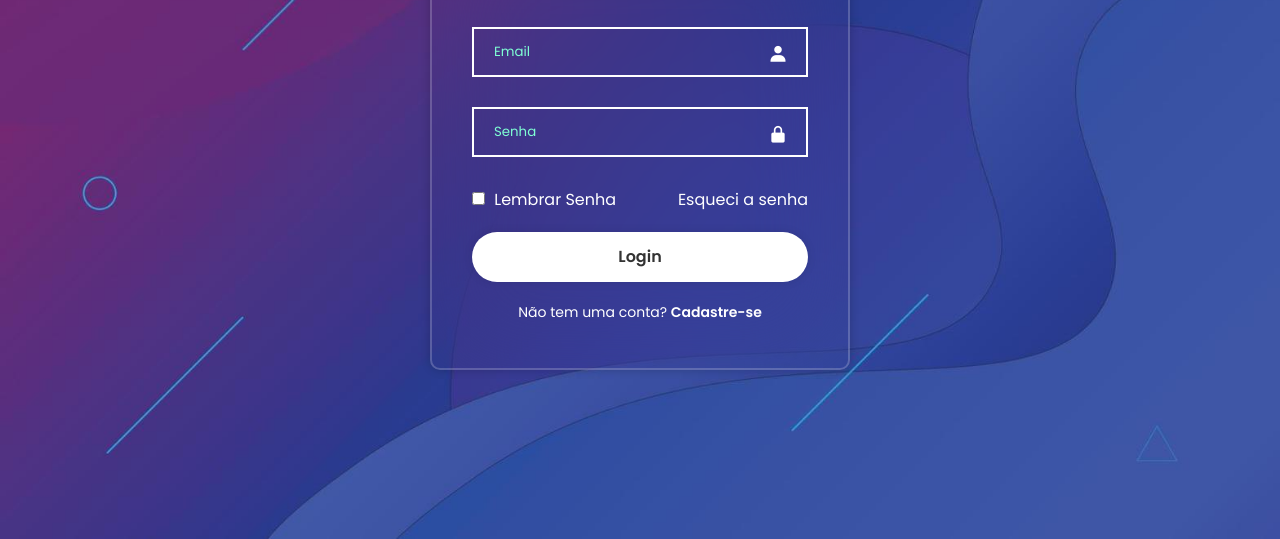
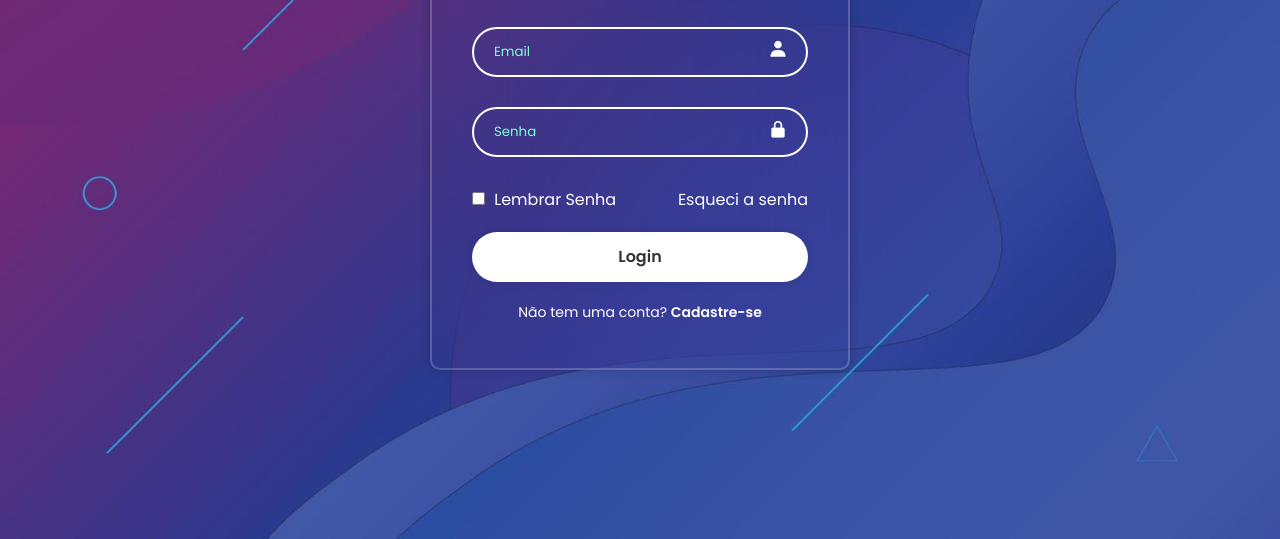
Before and after one commit to Cjzinho0111/Formulario_css, a plain HTML site: page index.html in a window 1280 px wide. Shown: the part 261-800 px from the top of the page. Drawn offline with nearby package versions, Linux system fonts and the light colour scheme.

Commit message:
Alterando o input

```diff
--- a/style.css
+++ b/style.css
@@ -60,6 +60,7 @@ body {
     outline: none;
     padding: 20px 45px 20px 20px;
     color: #fff;
+    border-radius: 40px;
 }
 /*Alterando o comportamento do input quqe està dentro da caixa botão*/
 
@@ -69,7 +70,7 @@ body {
 .input-box i {
     position: absolute;
     right: 20px;
-    top: 35%;
+    top: 25%;
     font-size: 20px;
 }
 
```
